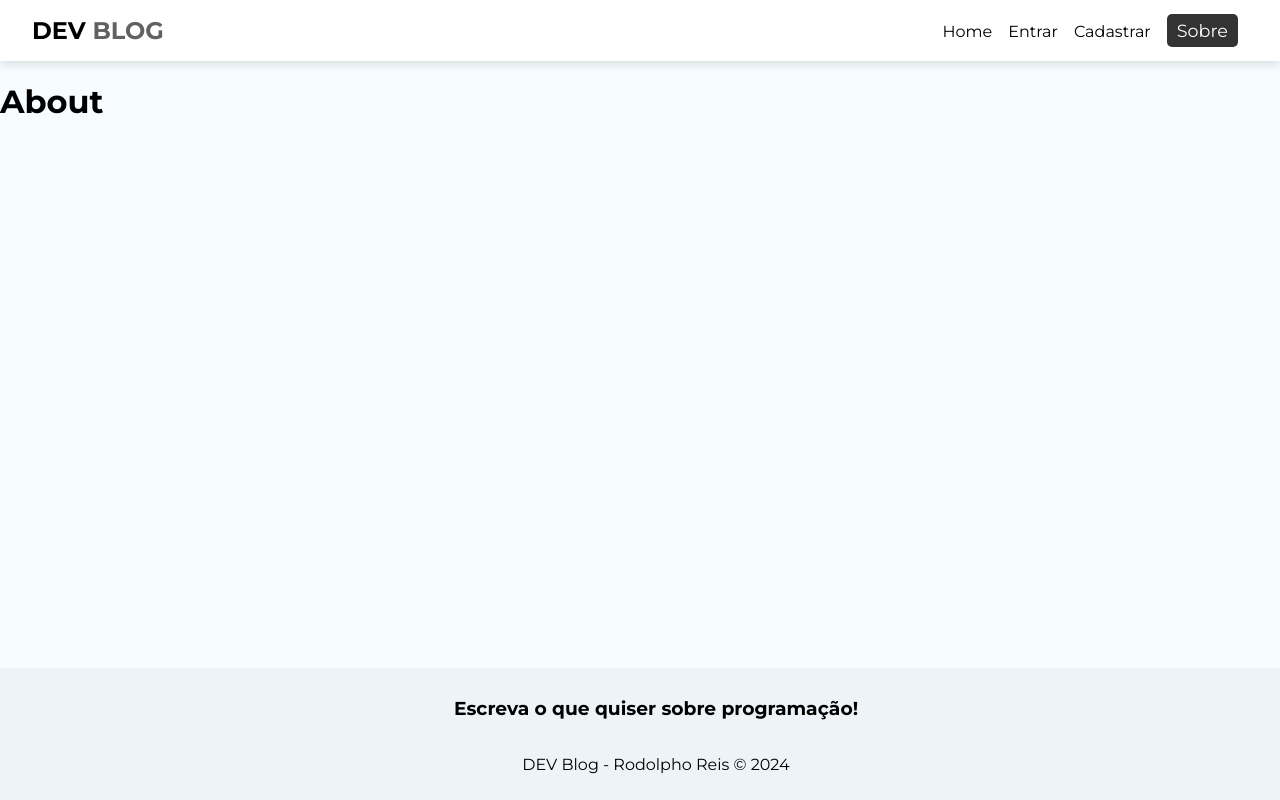
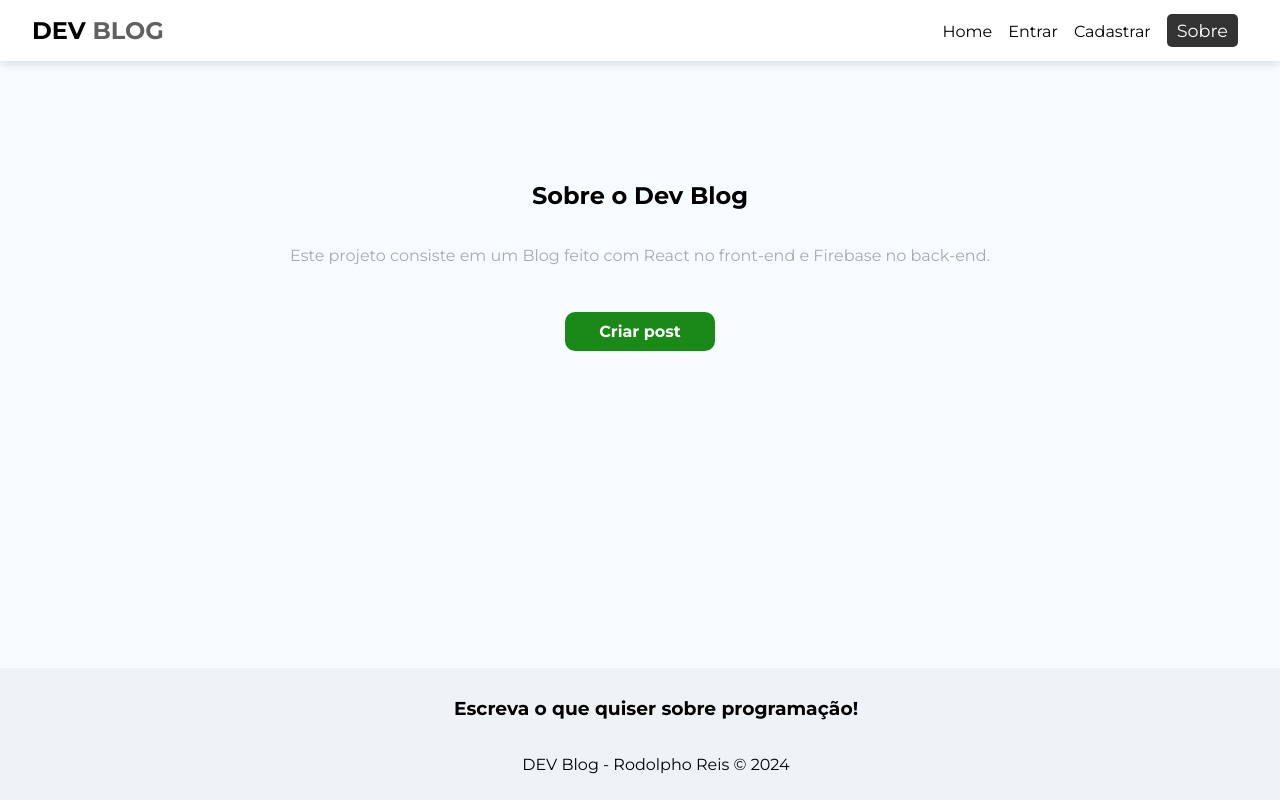
Before and after one commit to rodolphoreis/blog, a React (Vite) app: page /about in a window 1280 px wide. Built offline with nearby package versions, Linux system fonts and the light colour scheme; no server answers.

Commit message:
feat: create about

```diff
--- a/src/pages/About/About.jsx
+++ b/src/pages/About/About.jsx
@@ -1,10 +1,22 @@
 //css
 import styles from "./About.module.css";
 
+// react router dom imports
+import { Link } from "react-router-dom";
+
 const About = () => {
   return (
-    <div>
-      <h1>About</h1>
+    <div className={styles.about}>
+      <h2>
+        Sobre o Dev <span>Blog</span>
+      </h2>
+      <p>
+        Este projeto consiste em um Blog feito com React no front-end e Firebase
+        no back-end.
+      </p>
+      <Link to="/posts/create" className="btn">
+        Criar post
+      </Link>
     </div>
   );
 };
--- a/src/pages/About/About.module.css
+++ b/src/pages/About/About.module.css
@@ -0,0 +1,18 @@
+.about {
+  margin-top: 100px;
+  text-align: center;
+  display: flex;
+  flex-direction: column;
+  align-items: center;
+}
+
+.about p {
+  color: #aaa;
+  margin-bottom: 2em;
+}
+
+.about a {
+  display: block;
+  margin-top: 15px;
+  padding: 10px 15px;
+}
```
